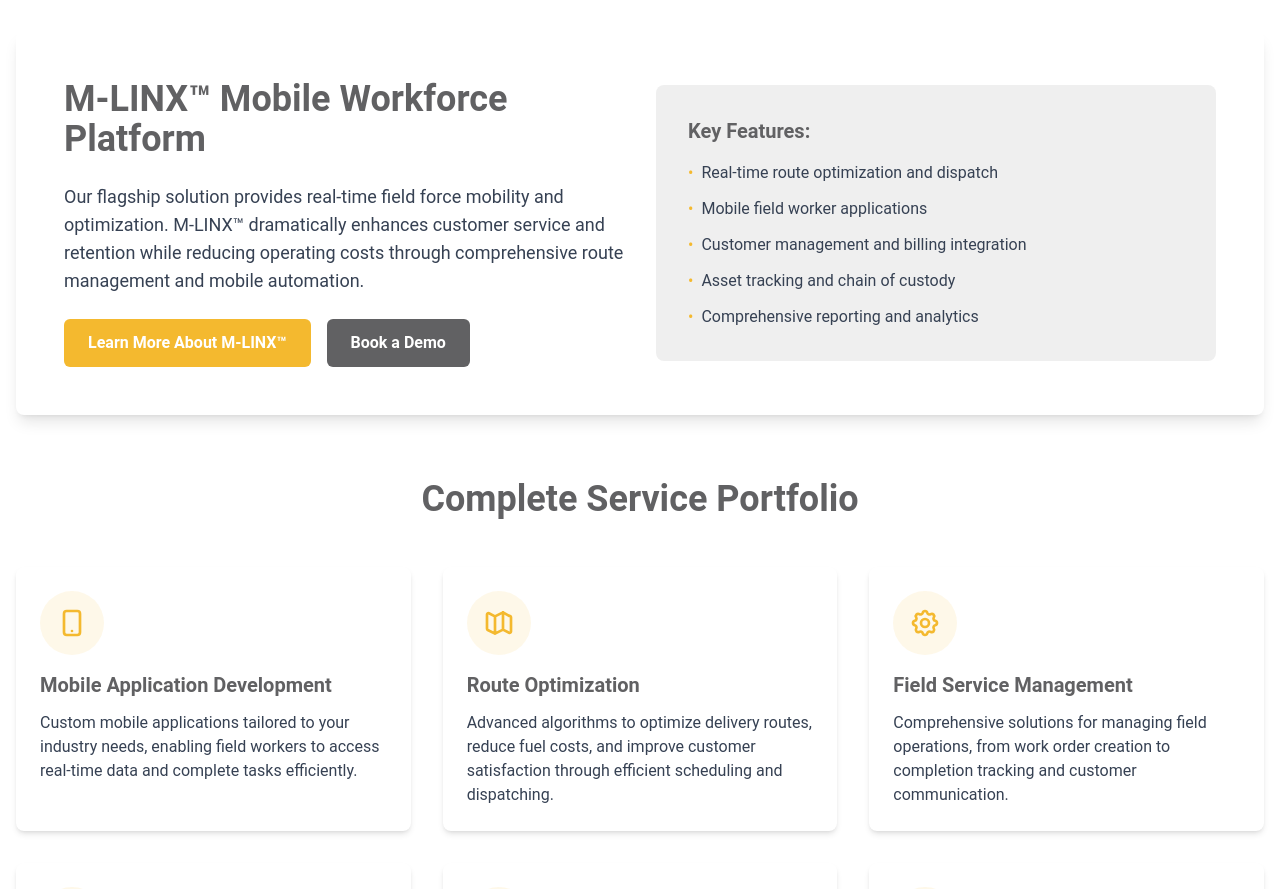
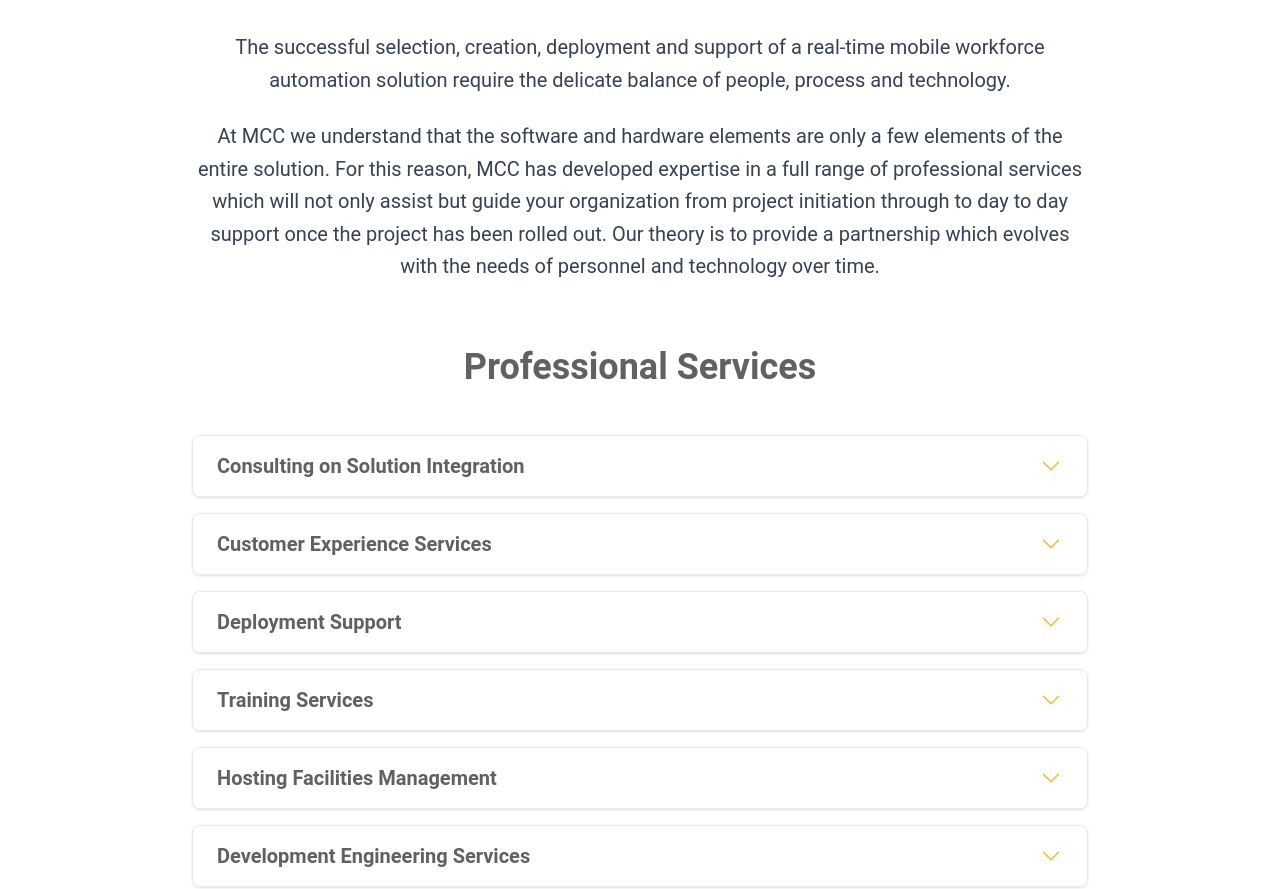
Before and after one commit to PudofkinMini/mcc-landing-site, a React (Vite) app: page /services in a window 1280 px wide. Shown: the part 380-1269 px from the top of the page. Built offline with nearby package versions, Linux system fonts and the light colour scheme.

Commit message:
Implement expandable dropdown functionality for Services page
Co-authored-by: PudofkinMini <59902620+PudofkinMini@users.noreply.github.com>

```diff
--- a/src/routes/Services.tsx
+++ b/src/routes/Services.tsx
@@ -1,7 +1,49 @@
-import { useEffect } from 'react'
+import { useEffect, useState } from 'react'
 import { Link } from 'react-router-dom'
+import { ChevronDownIcon, ChevronUpIcon } from '@heroicons/react/24/outline'
 
 const Services = () => {
+  const [openService, setOpenService] = useState<number | null>(null)
+
+  const services = [
+    {
+      title: "Consulting on Solution Integration",
+      description: "Expert guidance on integrating mobile workforce solutions into your existing business processes and technology infrastructure. Our consultants work closely with your team to design optimal workflows and ensure seamless integration."
+    },
+    {
+      title: "Customer Experience Services",
+      description: "Comprehensive services focused on enhancing customer satisfaction through improved field service delivery, real-time communication, and streamlined service processes that exceed customer expectations."
+    },
+    {
+      title: "Deployment Support",
+      description: "Full deployment assistance from initial planning through go-live and beyond. Our experienced team manages the entire rollout process, ensuring minimal disruption to your operations while maximizing adoption rates."
+    },
+    {
+      title: "Training Services",
+      description: "Comprehensive training programs designed to empower your team with the knowledge and skills needed to maximize the value of your mobile workforce solution. Includes user training, administrator training, and ongoing support."
+    },
+    {
+      title: "Hosting Facilities Management",
+      description: "Secure, reliable hosting infrastructure management with 24/7 monitoring, backup services, and scalable resources to ensure your mobile workforce platform operates at peak performance."
+    },
+    {
+      title: "Development Engineering Services",
+      description: "Custom development and engineering services to extend platform capabilities, create specialized integrations, and build tailored solutions that meet your unique business requirements."
+    },
+    {
+      title: "Integration Services",
+      description: "Professional integration services to connect your mobile workforce platform with existing ERP, CRM, accounting, and other business systems, ensuring seamless data flow and operational efficiency."
+    },
+    {
+      title: "Hardware and Enterprise Support Services",
+      description: "Comprehensive hardware support including device management, troubleshooting, replacement services, and enterprise-level technical support to keep your mobile workforce equipped and operational."
+    }
+  ]
+
+  const toggleService = (index: number) => {
+    setOpenService(openService === index ? null : index)
+  }
+
   // Set page title and meta description for SEO
   useEffect(() => {
     document.title = 'Services - Mobile Workforce Management Solutions | MCC'
@@ -44,6 +86,70 @@ const Services = () => {
             Comprehensive mobile workforce management solutions designed to enhance customer service
             and reduce operating costs across multiple industries.
           </p>
+        </div>
+      </div>
+
+      {/* Main Services Description */}
+      <div className="container mx-auto px-4">
+        <div className="max-w-4xl mx-auto text-center">
+          <p className="text-lg lg:text-xl text-gray-700 leading-relaxed">
+            The successful selection, creation, deployment and support of a real-time mobile workforce automation solution require the delicate balance of people, process and technology.
+          </p>
+          <p className="text-lg lg:text-xl text-gray-700 leading-relaxed mt-6">
+            At MCC we understand that the software and hardware elements are only a few elements of the entire solution.
+            For this reason, MCC has developed expertise in a full range of professional services which will not only assist but guide your organization from project initiation through to day to day support once the project has been rolled out.
+            Our theory is to provide a partnership which evolves with the needs of personnel and technology over time.
+          </p>
+        </div>
+      </div>
+
+      {/* Professional Services Dropdowns */}
+      <div className="container mx-auto px-4">
+        <div className="max-w-4xl mx-auto">
+          <h2 className="text-3xl lg:text-4xl font-bold text-center text-primary-gray mb-12">
+            Professional Services
+          </h2>
+
+          <div className="space-y-4">
+            {services.map((service, index) => (
+              <div key={index} className="border border-gray-200 rounded-lg shadow-sm overflow-hidden">
+                <button
+                  onClick={() => toggleService(index)}
+                  className="w-full px-6 py-4 text-left bg-white hover:bg-gray-50 transition-colors duration-200 flex items-center justify-between focus:outline-none focus:ring-2 focus:ring-primary-yellow focus:ring-inset"
+                  aria-expanded={openService === index}
+                  aria-controls={`service-content-${index}`}
+                >
+                  <h3 className="text-lg lg:text-xl font-semibold text-primary-gray">
+                    {service.title}
+                  </h3>
+                  <div className="flex-shrink-0 ml-4">
+                    {openService === index ? (
+                      <ChevronUpIcon className="w-6 h-6 text-primary-yellow transition-transform duration-200" />
+                    ) : (
+                      <ChevronDownIcon className="w-6 h-6 text-primary-yellow transition-transform duration-200" />
+                    )}
+                  </div>
+                </button>
+
+                <div
+                  id={`service-content-${index}`}
+                  className={`overflow-hidden transition-all duration-300 ease-in-out ${
+                    openService === index
+                      ? 'max-h-screen opacity-100'
+                      : 'max-h-0 opacity-0'
+                  }`}
+                >
+                  {openService === index && (
+                    <div className="px-6 py-4 bg-gray-50 border-t border-gray-200">
+                      <p className="text-gray-700 leading-relaxed">
+                        {service.description}
+                      </p>
+                    </div>
+                  )}
+                </div>
+              </div>
+            ))}
+          </div>
         </div>
       </div>
 
```
Also changed, not shown: 1 other file (tests, documents, lock files or other folders).
